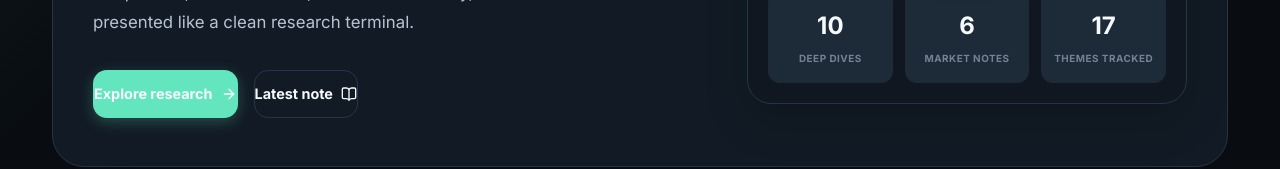
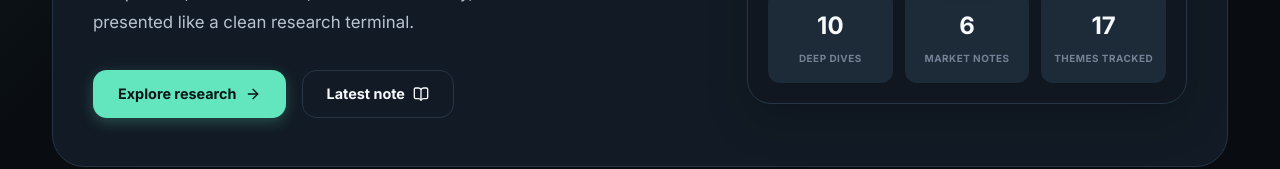
Before and after one commit to pulkitgoel/stock-analyses-react, a React (Vite) app: page / in a window 1280 px wide. Shown: the part 438-607 px from the top of the page. Built offline with nearby package versions, Linux system fonts and the light colour scheme; no server answers.

Commit message:
fix: revert @layer components in index.css to restore global button styles

```diff
--- a/src/index.css
+++ b/src/index.css
@@ -256,8 +256,7 @@ button { touch-action: manipulation; }
 .article-body a { color: var(--accent); text-decoration: underline; word-break: break-word; }
 
 /* ── Button System ── */
-@layer components {
-  .btn {
+.btn {
     display: inline-flex;
     align-items: center;
     justify-content: center;
@@ -324,7 +323,6 @@ button { touch-action: manipulation; }
     color: var(--green);
     border: 1px solid var(--border-light);
   }
-}
 
 @media (min-width: 640px) {
   .app-container { padding: 0 1.5rem; }
```
